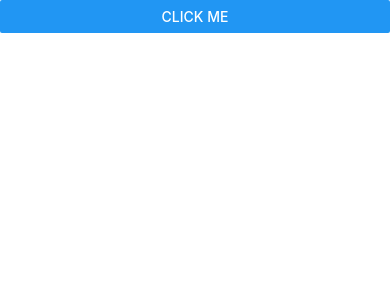
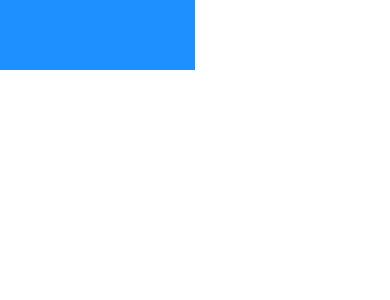
Before and after one commit to codewithz/saib-react-native-playground, a React Native app: screen / in a window 390 px wide. Shown: the top 300 px of the page. Built offline with nearby package versions, Linux system fonts and the light colour scheme.

Commit message:
Dimensions

```diff
--- a/App.js
+++ b/App.js
@@ -6,11 +6,14 @@ import {
   SafeAreaView,
   Image, TouchableOpacity,
   Button, Alert,
-  Platform, StatusBar
+  Platform, StatusBar,
+  Dimensions
 
 } from 'react-native';
 
 export default function App() {
+
+  console.log(Dimensions.get("screen"));
 
   const handlePress = () => {
     console.log('Button Pressed')
@@ -18,24 +21,11 @@ export default function App() {
 
   return (
     <SafeAreaView style={styles.container}>
-      <Button title="Click Me" onPress={() => {
-
-        Alert.alert('My Title', 'My Message', [
-          {
-            text: 'Yes',
-            onPress: () => {
-              console.log('Yes Clicked');
-              console.log('Platform:' + Platform.OS);
-              console.log('Status Bar Height:' + StatusBar.currentHeight);
-            }
-          },
-          {
-            text: 'No',
-            onPress: () => { console.log('No Pressed') }
-          }
-        ])
-
-      }} />
+      <View style={{
+        backgroundColor: 'dodgerblue',
+        width: '50%',
+        height: 70
+      }}></View>
     </SafeAreaView>
   );
 }
```
